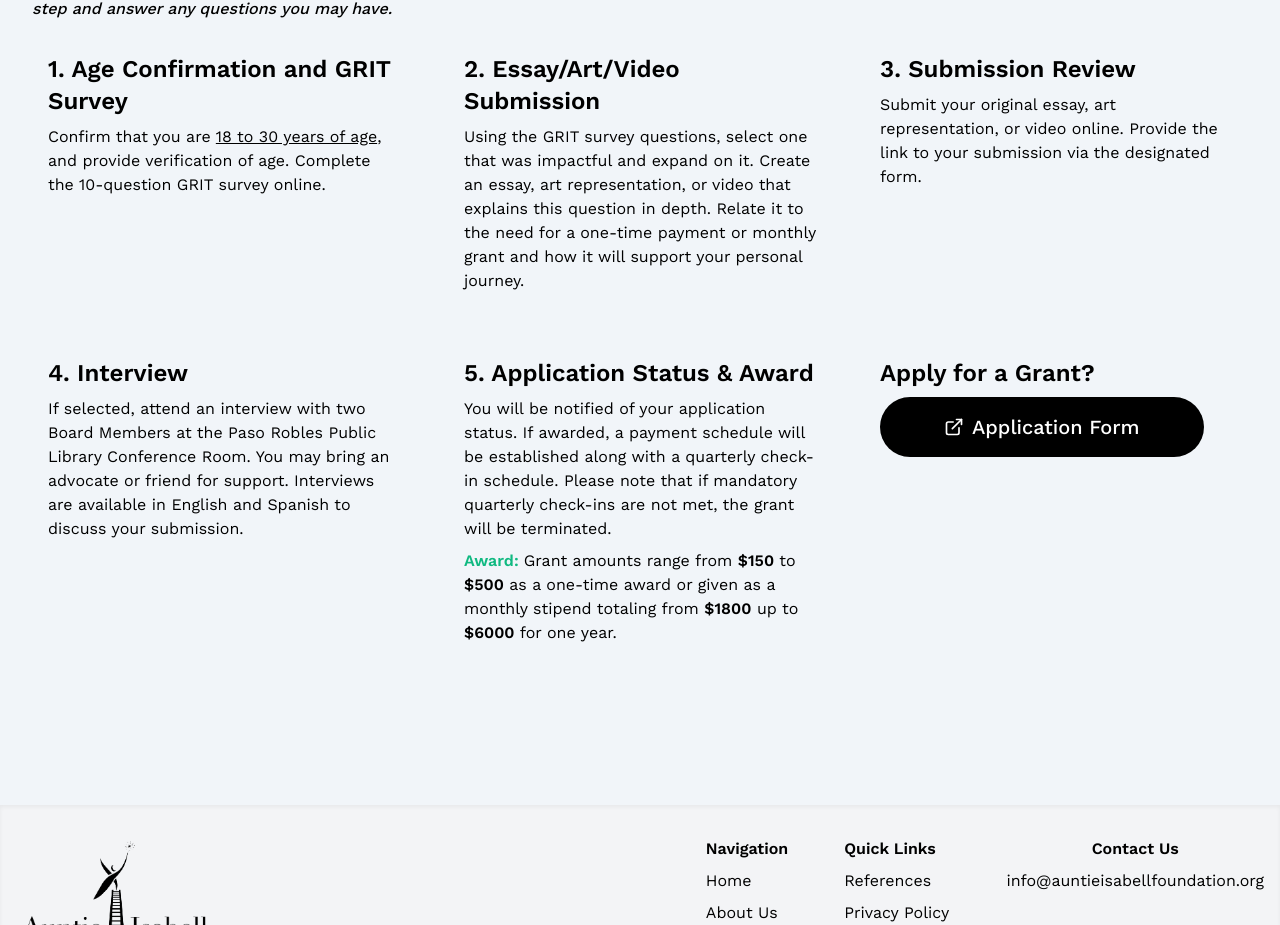
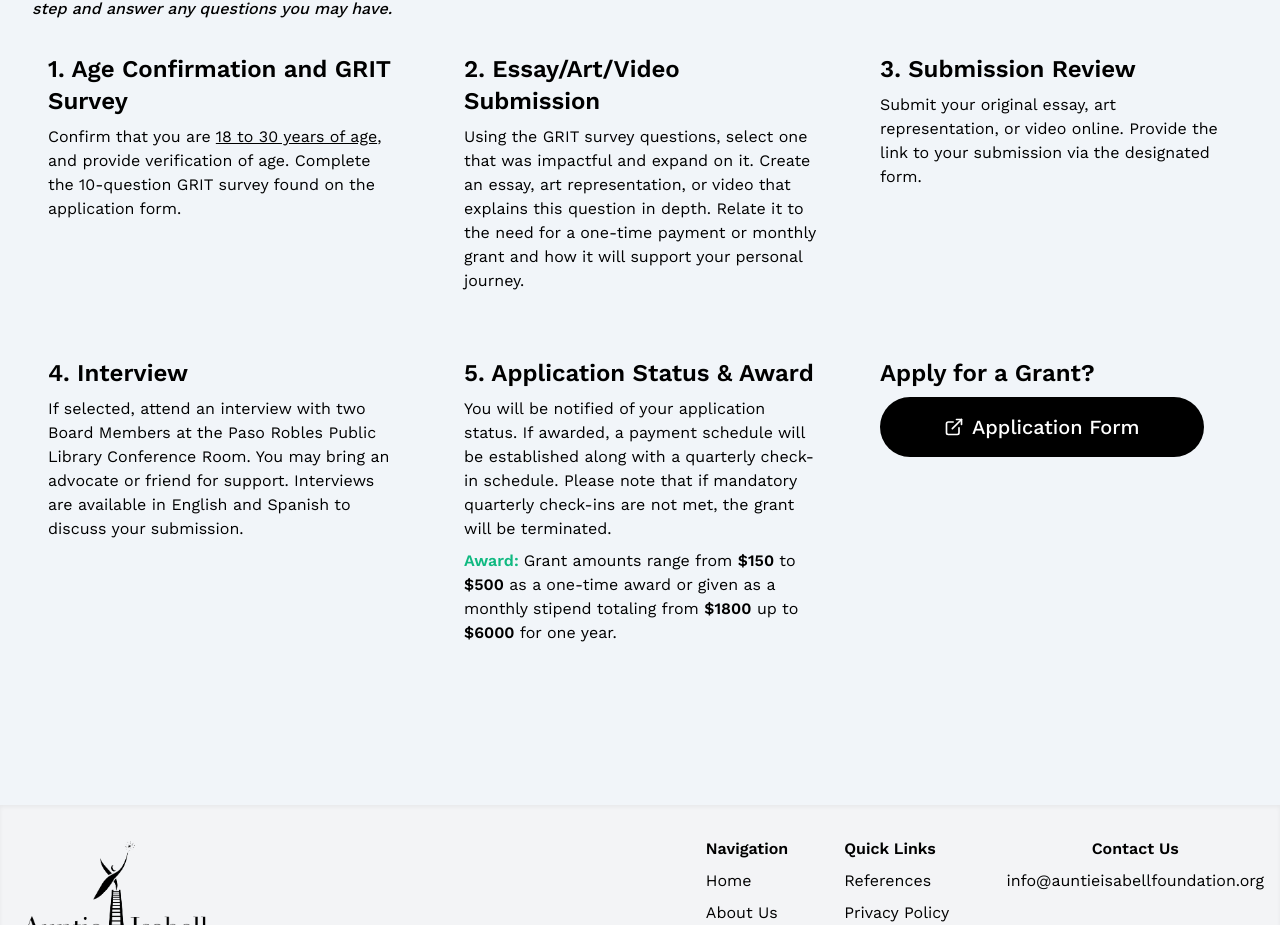
Before and after one commit to bunleaps/auntie-isabell-foundation, a Next.js app: page /grant in a window 1280 px wide. Shown: the part 1415-2340 px from the top of the page. Built offline with nearby package versions, Linux system fonts and the light colour scheme.

Commit message:
edit content and links

```diff
--- a/src/app/(pages)/grant/page.js
+++ b/src/app/(pages)/grant/page.js
@@ -71,11 +71,9 @@ function AppProcess() {
       paragraph: (
         <div>
           Confirm that you are{" "}
-          <span className="underline">
-            18 to 30 years of age
-          </span>
-          , and provide verification of age. Complete the 10-question GRIT
-          survey online.
+          <span className="underline">18 to 30 years of age</span>, and provide
+          verification of age. Complete the 10-question GRIT survey found on the
+          application form.
         </div>
       ),
     },
@@ -106,8 +104,10 @@ function AppProcess() {
           <p className="mt-2">
             <span className="text-emerald-500 font-semibold">Award: </span>{" "}
             Grant amounts range from <span className="font-semibold">$150</span>{" "}
-            to <span className="font-semibold">$500</span> as a one-time award or given as a monthly stipend totaling from <span className="font-semibold">$1800</span>{" "}
-            up to <span className="font-semibold">$6000</span> for one year.
+            to <span className="font-semibold">$500</span> as a one-time award
+            or given as a monthly stipend totaling from{" "}
+            <span className="font-semibold">$1800</span> up to{" "}
+            <span className="font-semibold">$6000</span> for one year.
           </p>
         </div>
       ),
--- a/src/app/(pages)/loan/page.js
+++ b/src/app/(pages)/loan/page.js
@@ -90,10 +90,12 @@ function AppProcess() {
         <div>
           Applicants are required to complete a 5-hour Small Business Mentorship
           through{" "}
-          <Link href="https://www.score.org/sanluisobispo">
+          <Link href="https://sbdc.calpoly.edu/">
             <span className="underline text-emerald-500">SLO SBDC</span>
           </Link>
-          . This tailored mentorship provides valuable insights and expert guidance to help you build a strong foundation for your business’s success.
+          . This tailored mentorship provides valuable insights and expert
+          guidance to help you build a strong foundation for your business’s
+          success.
         </div>
       ),
     },
```
